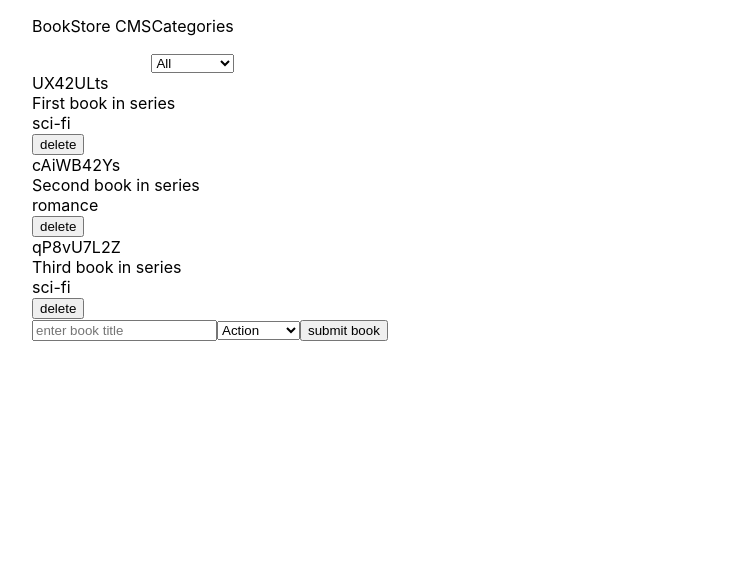
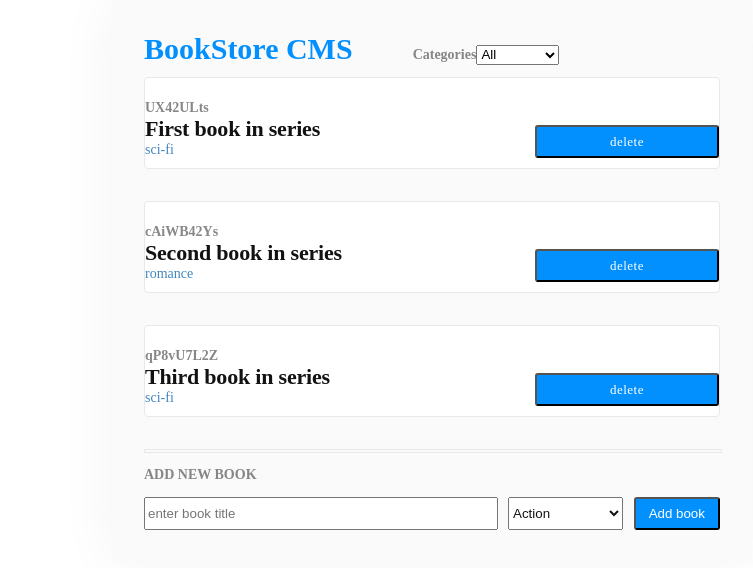
Before and after one commit to Oghenebrume50/react-bookstore, a React (Create React App) app: page / in a window 1280 px wide. Shown: the top 568 px of the page, without its empty margins (208-961 px from the left). Built offline with nearby package versions, Linux system fonts and the light colour scheme.

Commit message:
completely styled the app to look like the mockup file

```diff
--- a/src/components/Book.js
+++ b/src/components/Book.js
@@ -14,11 +14,13 @@ class Book extends React.Component {
     const {id, title, category} = this.props.book;
   return (
     <div className='bookHolder'>
-      <div>{ id }</div>
-      <div>{ title }</div>
-      <div>{ category }</div>
+      <div className='bookDetails'>
+        <div className='bookId'>{ id }</div>
+        <div>{ title }</div>
+        <div>{ category }</div>
+      </div>
       <div>
-        <button onClick={this.handleClick}>delete</button>
+        <button onClick={this.handleClick} className='delButton'>delete</button>
       </div>
     </div>
   )
--- a/src/components/CategoryFilter.js
+++ b/src/components/CategoryFilter.js
@@ -5,9 +5,9 @@ const CategoryFilter = (props) => {
   const FilterCategories = ['All', ...categories];
   return(
     <div className='header'>
-      <div>BookStore CMS</div>
-      <div>
-        <p>Categories</p>
+      <div className='appTitle'>BookStore CMS</div>
+      <div className='filterDiv'>
+        <p className='hashText'>Categories</p>
         <select
         name='category'
         onChange={props.changeFilter}
--- a/src/containers/BooksForm.js
+++ b/src/containers/BooksForm.js
@@ -45,21 +45,27 @@ class BooksForm extends React.Component {
   render() {
     return(
       <div>
-        <form onSubmit={this.handleSubmit}>
+        <div className='line'></div>
+        <p className='hashText'>ADD NEW BOOK</p>
+        <form onSubmit={this.handleSubmit} className='form'>
           <input type='text'
           placeholder='enter book title'
           name='title'
+          className='bookTitleField'
           onChange={this.handleChange}/>
 
           <select
           name='category'
           value={this.state.category}
+          className='bookCategoryField'
           onChange={this.handleChange}>
             {categories.map((category, idx) =>
               <option key={idx}>{category}</option>
             )}
           </select>
-          <input type='submit' value='submit book'/>
+          <input type='submit'
+            value='Add book'
+            className='addBookBtn'/>
         </form>
       </div>
     )
--- a/src/index.css
+++ b/src/index.css
@@ -16,9 +16,13 @@ code {
   display: flex;
   flex-direction: column;
   justify-content: space-around;
-  width: 50em;
+  width: 40em;
   box-sizing: border-box;
   margin: 0 auto;
+  padding: 2em;
+  border-radius: 4px;
+  box-shadow: 0 0 60px 0 rgba(0, 0, 0, 0.05);
+  background-color: #fafafa;
 }
 
 .header {
@@ -28,10 +32,126 @@ code {
   align-items: baseline;
 }
 
+.filterDiv {
+  display: flex;
+  flex-direction: row;
+  align-items: baseline;
+}
+
+.filterDiv select {
+  height: 1.5em;
+}
+
+.appTitle {
+  font-family: Montserrat;
+  font-size: 30px;
+  font-weight: bold;
+  font-stretch: normal;
+  font-style: normal;
+  line-height: normal;
+  letter-spacing: normal;
+  color: #0290ff;
+  margin-right: 2em;
+}
+
 .table {
   width: 100%;
 }
 
+.bookHolder {
+  display: flex;
+  flex-direction: row;
+  justify-content: space-between;
+  align-items: flex-end;
+  margin-bottom: 2em;
+  padding: 10px 0;
+  height: 70px;
+  border-radius: 4px;
+  border: solid 1px #e8e8e8;
+  background-color: #ffffff;
+}
+
+/*=====================
+  Book
+======================*/
+
+.bookDetails div:nth-child(1), .hashText {
+  opacity: 0.5;
+  font-family: Montserrat;
+  font-size: 14px;
+  font-weight: bold;
+  font-stretch: normal;
+  font-style: normal;
+  line-height: normal;
+  letter-spacing: normal;
+  color: #121212;
+}
+
+.bookDetails div:nth-child(2) {
+  font-family: RobotoSlab;
+  font-size: 22px;
+  font-weight: bold;
+  font-stretch: normal;
+  font-style: normal;
+  line-height: normal;
+  letter-spacing: -0.2px;
+  color: #121212;
+}
+
+.bookDetails div:nth-child(3) {
+  font-family: RobotoSlab;
+  font-size: 14px;
+  font-weight: 300;
+  font-stretch: normal;
+  font-style: normal;
+  line-height: normal;
+  letter-spacing: normal;
+  color: #4386bf;
+}
+
+.delButton {
+  width: 184px;
+  height: 33px;
+  border-radius: 3px;
+  background-color: #0290ff;
+  font-family: RobotoSlab;
+  font-size: 13px;
+  font-weight: 300;
+  font-stretch: normal;
+  font-style: normal;
+  line-height: normal;
+  letter-spacing: 0.5px;
+  text-align: center;
+  color: #ffffff;
+}
 /*=========================
   Bookform
 ==========================*/
+.form {
+  display: flex;
+  justify-content: space-between;
+}
+
+.addBookBtn {
+  width: 15%;
+  border-radius: 3px;
+  background-color: #0290ff;
+  color: #ffffff;
+}
+
+.bookTitleField {
+  width: 60%;
+  height: 2em;
+}
+
+.bookCategoryField {
+  width: 20%;
+  height: 2.5em;
+  color: #121212;
+}
+
+.line {
+  width: 100%;
+  height: 2px;
+  border: solid 1px #e8e8e8;
+}
```
